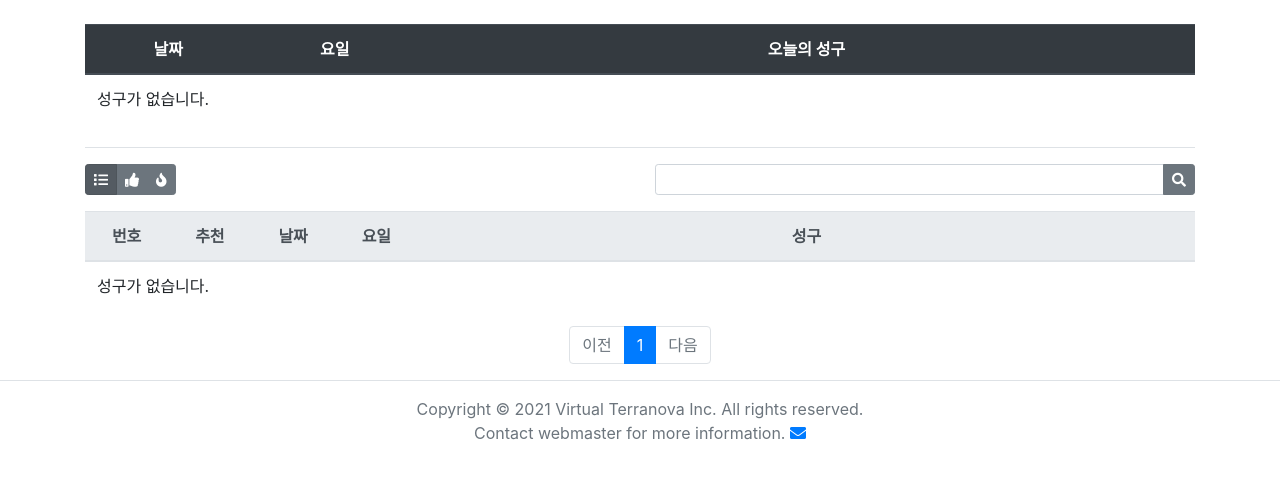
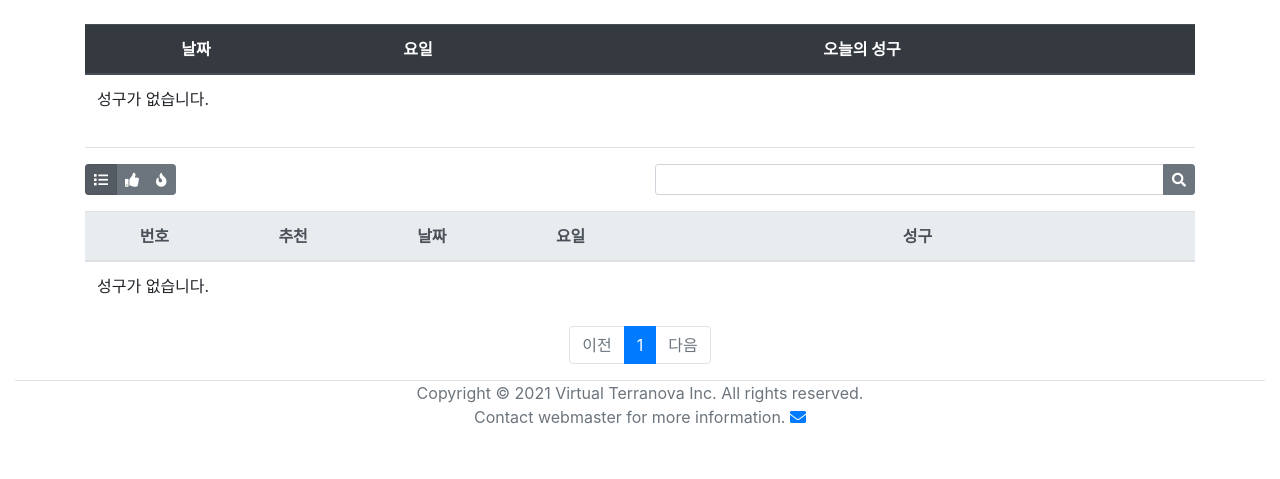
Before and after one commit to neworld0/neworld, a Django app: page /neworld/scripture/ in a window 1280 px wide. Shown: the part 56-535 px from the top of the page. Run offline with Django 3.2, Linux system fonts and the light colour scheme; data that the repository does not hold is empty; some libraries are stand-ins or nearby versions.

Commit message:
테이블 상대적 크기 조정

```diff
--- a/static/style.css
+++ b/static/style.css
@@ -2,3 +2,7 @@
     border-top:dotted 1px #ddd;
     font-size:0.7em;
 }
+
+.navbar {
+
+}
--- a/templates/base.html
+++ b/templates/base.html
@@ -27,8 +27,8 @@
         {% endblock %}
     <!-- 기본 템플릿 안에 삽입될 내용 End -->
     </main>
-    <footer class="footer border-top">
-        <div class="container mt-3">
+    <footer class="container-fluid navbar-fixed-bottom">
+        <div class="border-top mt-3">
             <div class="text-center">
                 <span class="text-muted">Copyright © 2021 Virtual Terranova Inc. All rights reserved.</span>
                 <address class="text-muted">Contact webmaster for more information. <a href="mailto:neworld0@gmail.com"><i class="fa fa-envelope"></i></a></address>
--- a/templates/neworld/scripture_list.html
+++ b/templates/neworld/scripture_list.html
@@ -8,7 +8,7 @@
             <tr class="text-center thead-dark">
                 <th>날짜</th>
                 <th>요일</th>
-                <th style="width:70%">오늘의 성구</th>
+                <th style="width:60%">오늘의 성구</th>
             </tr>
             </thead>
             <tbody>
@@ -70,7 +70,7 @@
             <th>추천</th>
             <th>날짜</th>
             <th>요일</th>
-            <th style="width:70%">성구</th>
+            <th style="width:50%">성구</th>
         </tr>
         </thead>
         <tbody>
```
